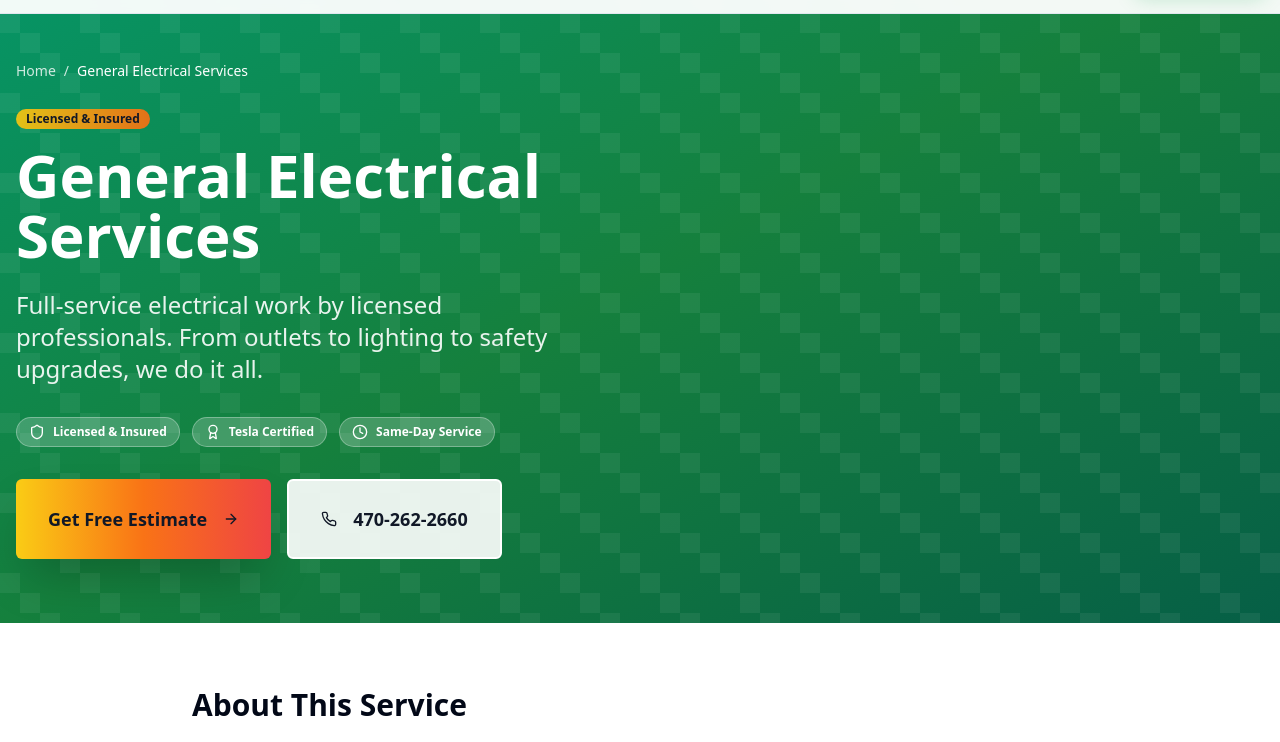
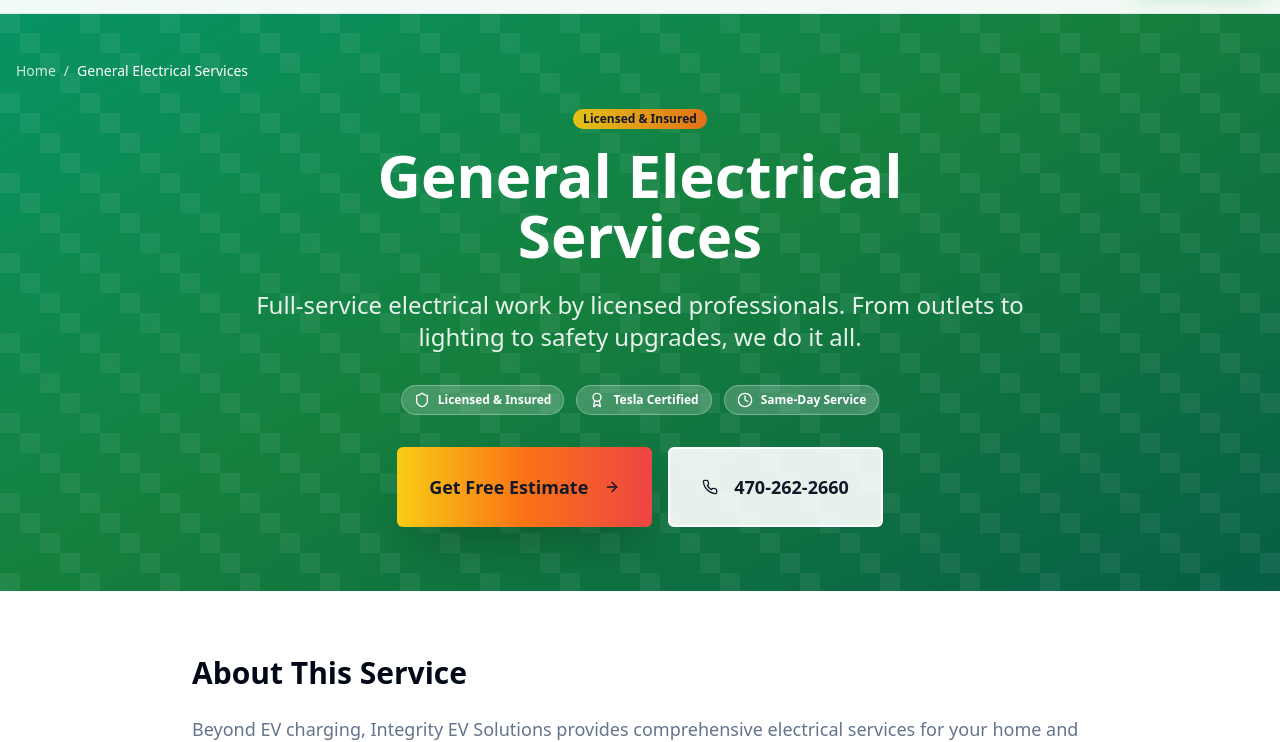
Before and after one commit to tthomp91/IntegrityEVSolutions, a plain HTML site: page services/general-electrical/index.html in a window 1280 px wide. Shown: the part 67-809 px from the top of the page. Drawn offline with Linux system fonts and the light colour scheme.

Commit message:
Update index.html

```diff
--- a/services/general-electrical/index.html
+++ b/services/general-electrical/index.html
@@ -265,6 +265,13 @@
         ]
       }
     </script>
+    <style>
+      /* Center the hero text now that the hero has no image */
+      .hero-center{display:block !important}
+      .hero-center > div{max-width:48rem !important;margin-left:auto !important;margin-right:auto !important;text-align:center}
+      .hero-center > div > p{margin-left:auto !important;margin-right:auto !important}
+      .hero-center > div .flex{justify-content:center}
+    </style>
   </head>
 
   <body>
@@ -481,7 +488,7 @@
             <a class="hover:text-white transition-colors" href="/">Home</a><span class="mx-2">/</span
             ><span class="text-white">General Electrical Services</span>
           </nav>
-          <div class="grid lg:grid-cols-2 gap-8 lg:gap-12 items-center">
+          <div class="grid lg:grid-cols-2 gap-8 lg:gap-12 items-center hero-center">
             <div class="max-w-xl">
               <div
                 class="inline-flex items-center rounded-full px-2.5 py-0.5 text-xs font-semibold transition-colors focus:outline-none focus:ring-2 focus:ring-ring focus:ring-offset-2 border-transparent bg-primary hover:bg-primary/80 mb-4 bg-gradient-to-r from-yellow-400/90 to-orange-500/90 text-gray-900 border-0"
```
